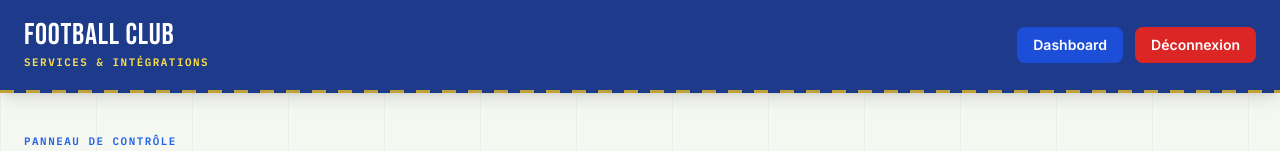
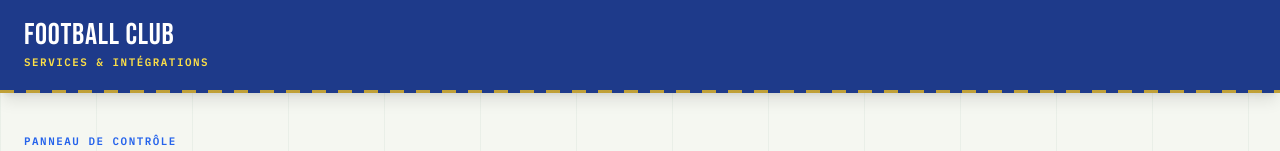
Before and after one commit to free560/football-club-webservice, a website with bundled scripts: page football-club-webservice/frontend/services.html in a window 1280 px wide. Shown: the top 151 px of the page. Built offline with nearby package versions, Linux system fonts and the light colour scheme; no server answers.

Commit message:
Update services.html

```diff
--- a/football-club-webservice/frontend/services.html
+++ b/football-club-webservice/frontend/services.html
@@ -151,7 +151,7 @@
                     </div>
                 </div>
 
-                <div class="flex gap-3">
+                <!--<div class="flex gap-3">
                     <a href="dashboard.html"
                        class="px-4 py-2 rounded-lg bg-pitch-800 hover:bg-pitch-700 text-sm font-semibold transition-colors">
                         Dashboard
@@ -161,7 +161,7 @@
                             class="px-4 py-2 rounded-lg bg-red-600 hover:bg-red-700 text-sm font-semibold transition-colors">
                         Déconnexion
                     </button>
-                </div>
+                </div>-->
 
             </div>
         </div>
```
